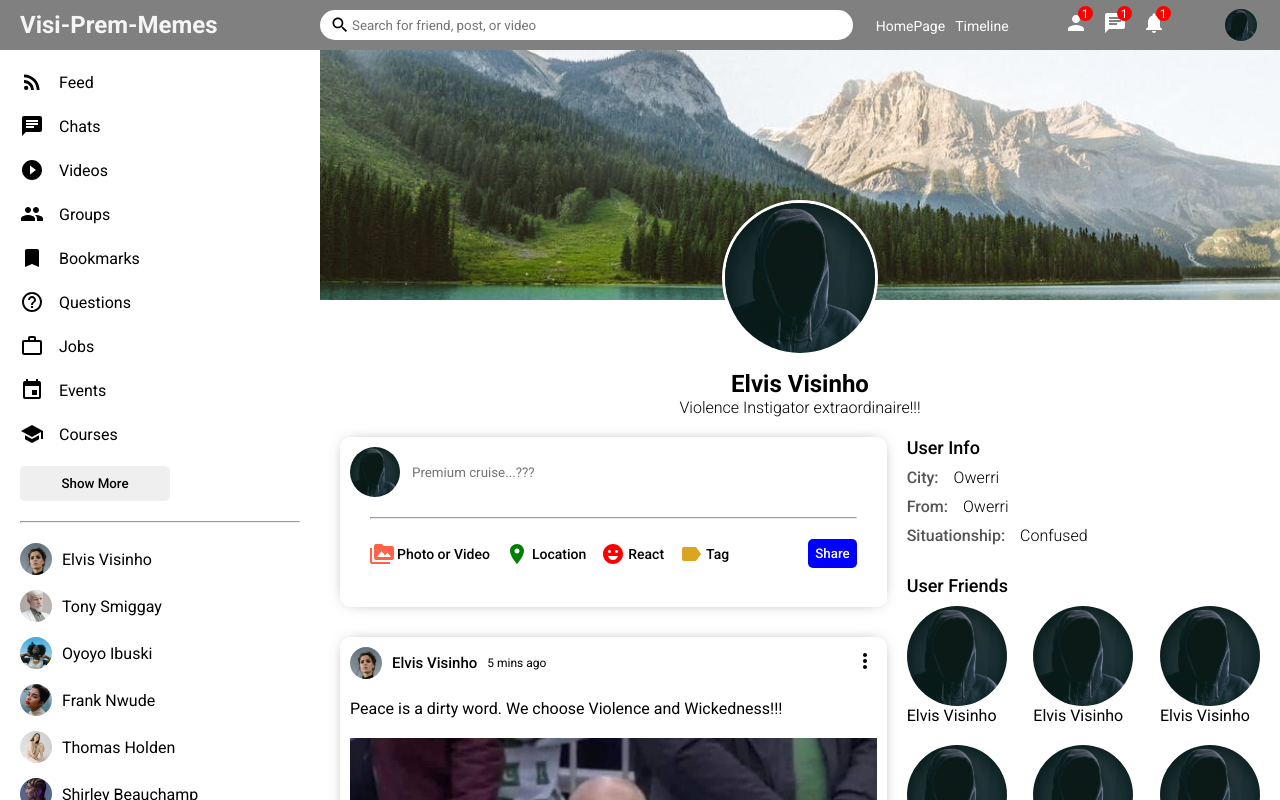
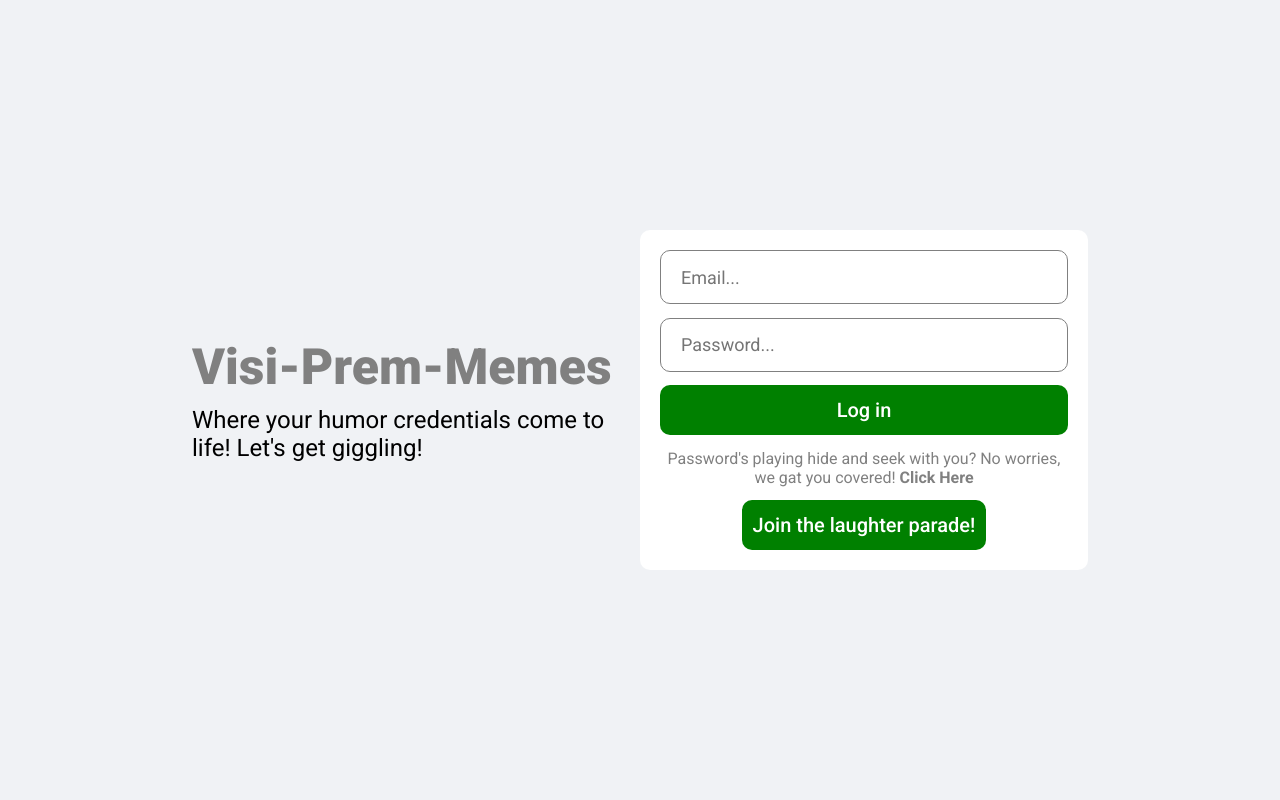
Before and after one commit to Visinho/Visi-Prem-Memes-Frontend, a React (Create React App) app: page / in a window 1280 px wide. Shown: the top 800 px of the page. Built offline with nearby package versions, Linux system fonts and the light colour scheme.

Commit message:
Finished the Login page

```diff
--- a/src/App.js
+++ b/src/App.js
@@ -1,11 +1,13 @@
 import Profile from "./pages/profile/Profile";
 import Home from "./pages/home/Home";
+import Login from "./pages/login/Login";
 
 function App() {
   return (
     <>
       {/* <Home /> */}
-      <Profile />
+      {/* <Profile /> */}
+      <Login />
     </>
   );
 }
--- /dev/null
+++ b/src/pages/login/Login.jsx
@@ -0,0 +1,32 @@
+import React from "react";
+import "./login.css";
+
+const Login = () => {
+  return (
+    <div className="login">
+      <div className="loginWrapper">
+        <div className="loginLeft">
+          <h3 className="loginLogo">Visi-Prem-Memes</h3>
+          <span className="loginDesc">
+            Where your humor credentials come to life! Let's get giggling!
+          </span>
+        </div>
+        <div className="loginRight">
+          <div className="loginBox">
+            <input placeholder="Email..." className="loginInput" />
+            <input placeholder="Password..." className="loginInput" />
+            <button className="loginButton">Log in</button>
+            <span className="loginForgot">
+              Password's playing hide and seek with you? No worries, we gat you
+              covered! <b className="loginForgotPassword">Click Here</b>
+            </span>
+            <button className="loginRegisterButton">Join the laughter parade!
+            </button>
+          </div>
+        </div>
+      </div>
+    </div>
+  );
+};
+
+export default Login;
--- /dev/null
+++ b/src/pages/login/login.css
@@ -0,0 +1,89 @@
+.login {
+    width: 100vw;
+    height: 100vh;
+    background-color: #f0f2f5;
+    display: flex;
+    align-items: center;
+    justify-content: center;
+  }
+
+  .loginWrapper {
+    width: 70%;
+    height: 70%;
+    display: flex;
+  }
+
+  .loginLeft,
+  .loginRight {
+    flex: 1;
+    display: flex;
+    flex-direction: column;
+    justify-content: center;
+  }
+
+  .loginLogo {
+    font-size: 50px;
+    font-weight: 800;
+    color: grey;
+    margin-bottom: 10px;
+  }
+
+  .loginDesc {
+    font-size: 24px;
+  }
+
+  .loginBox{
+      height: 300px;
+      padding: 20px;
+      background-color: white;
+      border-radius: 10px;
+      display: flex;
+      flex-direction: column;
+      justify-content: space-between;
+  }
+
+  .loginInput{
+      height: 50px;
+      border-radius: 10px;
+      border: 1px solid gray;
+      font-size: 18px;
+      padding-left: 20px;
+  }
+
+  .loginInput:focus{
+      outline: none;
+  }
+
+  .loginButton{
+      height: 50px;
+      border-radius: 10px;
+      border: none;
+      background-color: green;
+      color: white;
+      font-size: 20px;
+      font-weight: 500;
+      cursor: pointer;
+  }
+
+  .loginForgot{
+      text-align: center;
+      color: grey;
+  }
+
+  .loginForgotPassword{
+    color: grey;
+    cursor: pointer;
+}
+
+  .loginRegisterButton{
+      width: 60%;
+      align-self: center;
+      height: 50px;
+      border-radius: 10px;
+      border: none;
+      background-color: green;
+      color: white;
+      font-size: 20px;
+      font-weight: 500;
+      cursor: pointer;
+  }
```
Also changed, not shown: src/pages/register/Register.jsx (added), src/pages/register/register.css (added).
